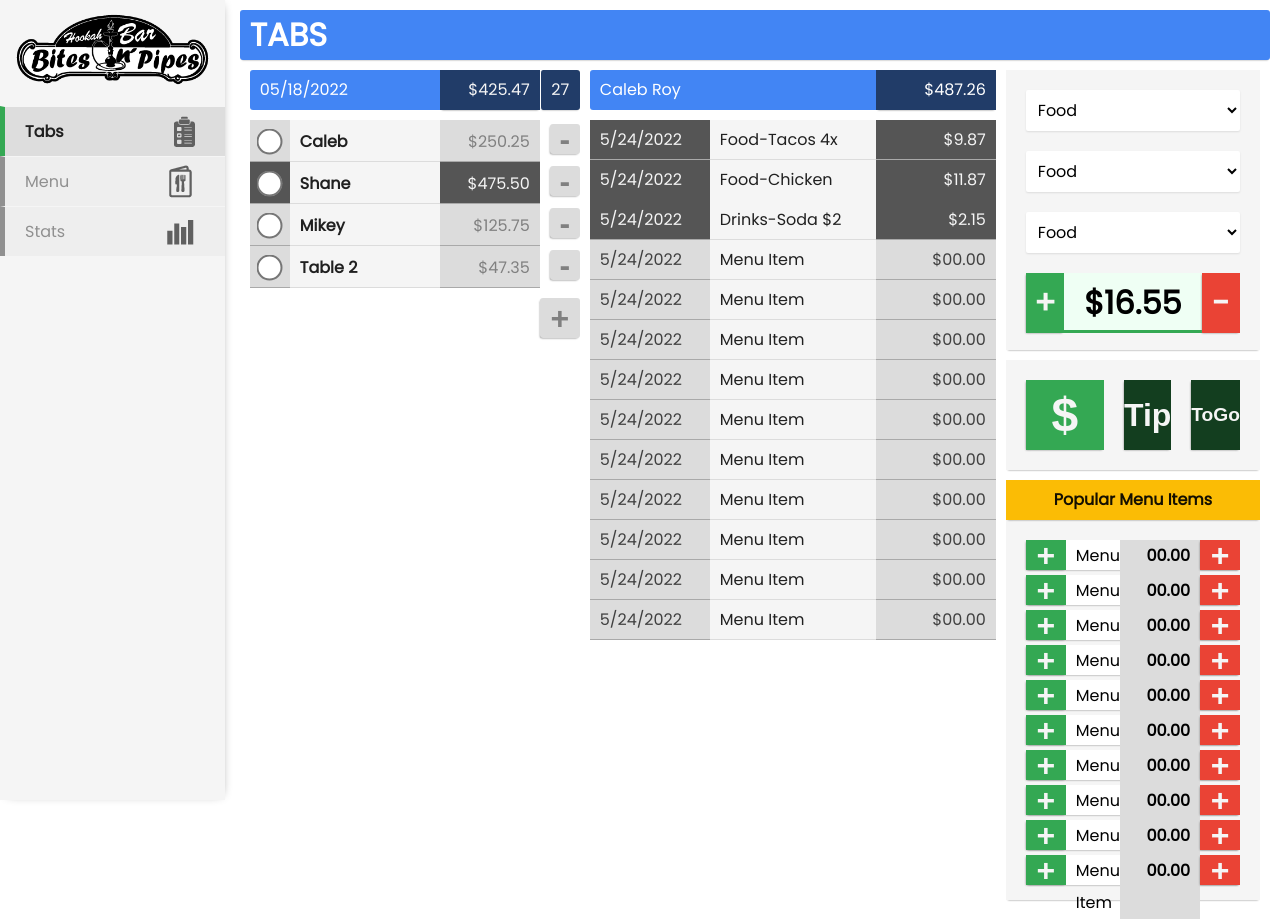
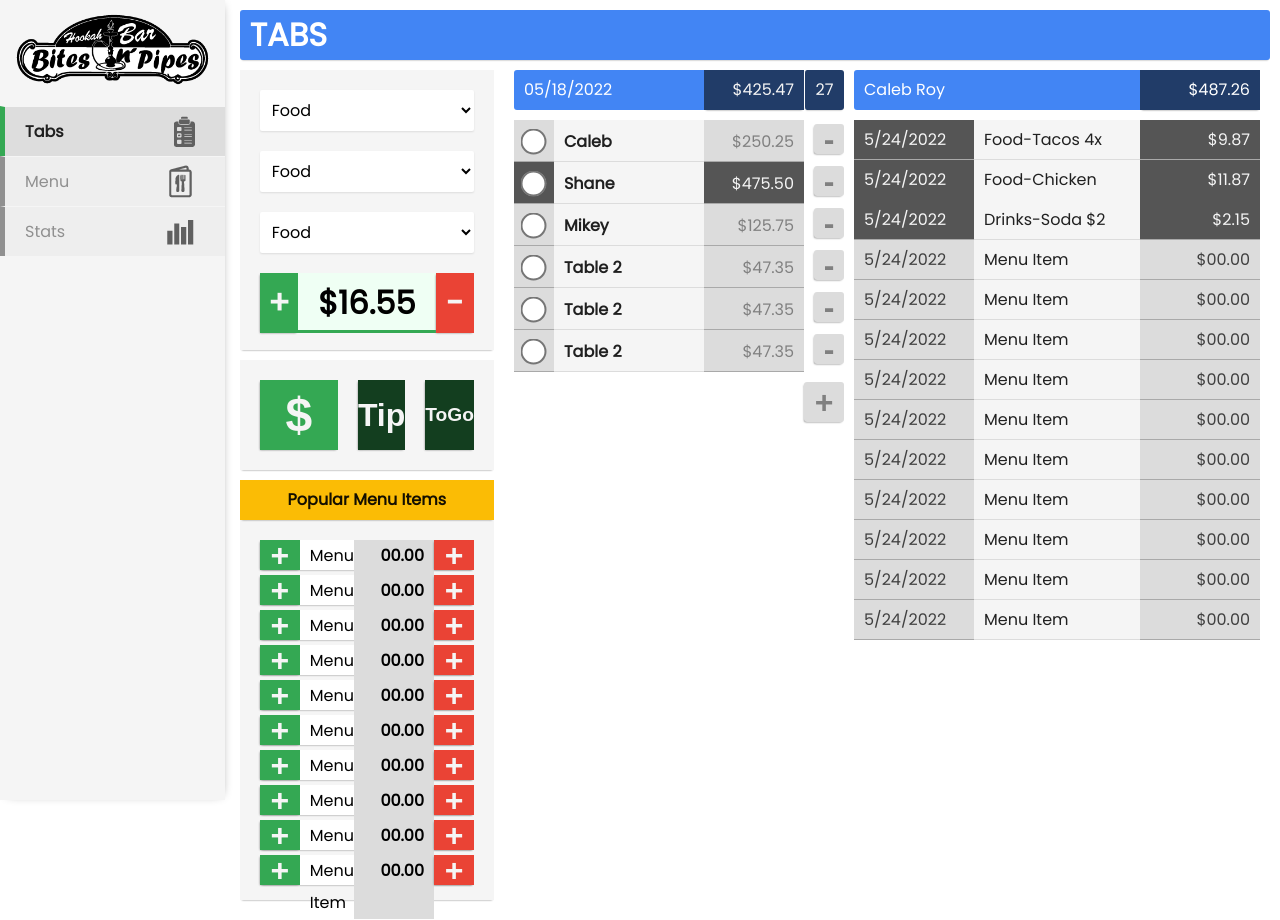
Before and after one commit to yorbelac/ReactTabs, a React (Create React App) app: page / in a window 1280 px wide. Built offline with nearby package versions, Linux system fonts and the light colour scheme.

Commit message:
rearraned TABS main panels, put order controls on the left, and then tabs in the center, tab view on the right.

```diff
--- a/src/components/AppGrid.js
+++ b/src/components/AppGrid.js
@@ -9,9 +9,10 @@ const AppGrid = () => {
             <div className='header'>
             <div className="headerTitle"><h1>TABS</h1></div>
             </div>
+            <TabsPanelOrder />
             <TabsPanelCustomers />
             <TabsPanelTab />
-            <TabsPanelOrder />
+
         </div>
   )
 }
--- a/src/components/CustomerRows.js
+++ b/src/components/CustomerRows.js
@@ -7,6 +7,8 @@ const CustomerRows = () => {
         <CustomerRow name='Shane' total='475.50' paint='tabSelectRowActive'/>
         <CustomerRow name='Mikey' total='125.75'/>
         <CustomerRow name='Table 2' total='47.35'/>
+        <CustomerRow name='Table 2' total='47.35'/>
+        <CustomerRow name='Table 2' total='47.35'/>
     </div>
   )
 }
--- a/src/index.css
+++ b/src/index.css
@@ -99,7 +99,7 @@ select {
 .appGrid {
   width: 1400px;
   display: grid;
-  grid-template-columns: 1fr 2fr 1fr;
+  grid-template-columns: 1fr 1fr 2fr;
   grid-template-rows: 50px 1fr;
   padding: 10px;
   padding-left: 15px;
```
